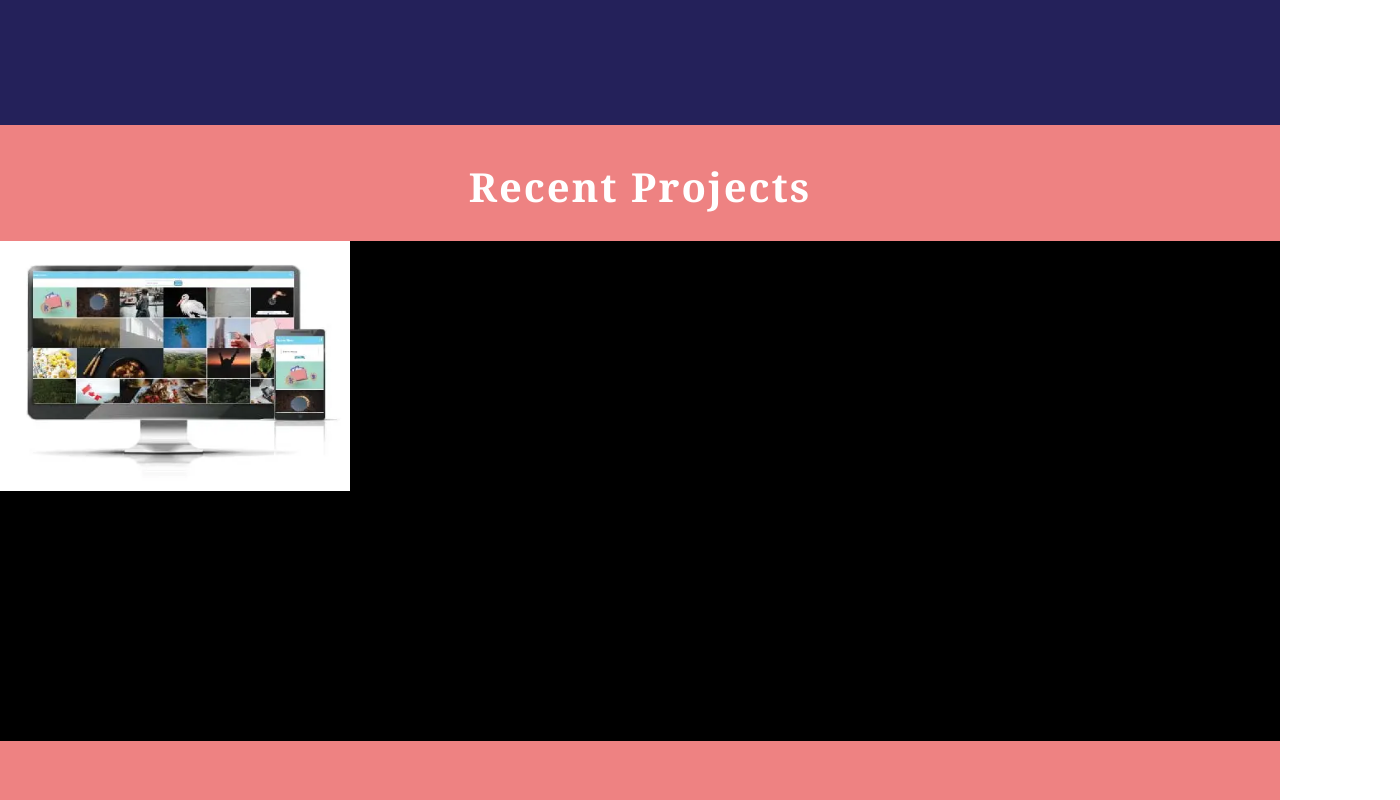
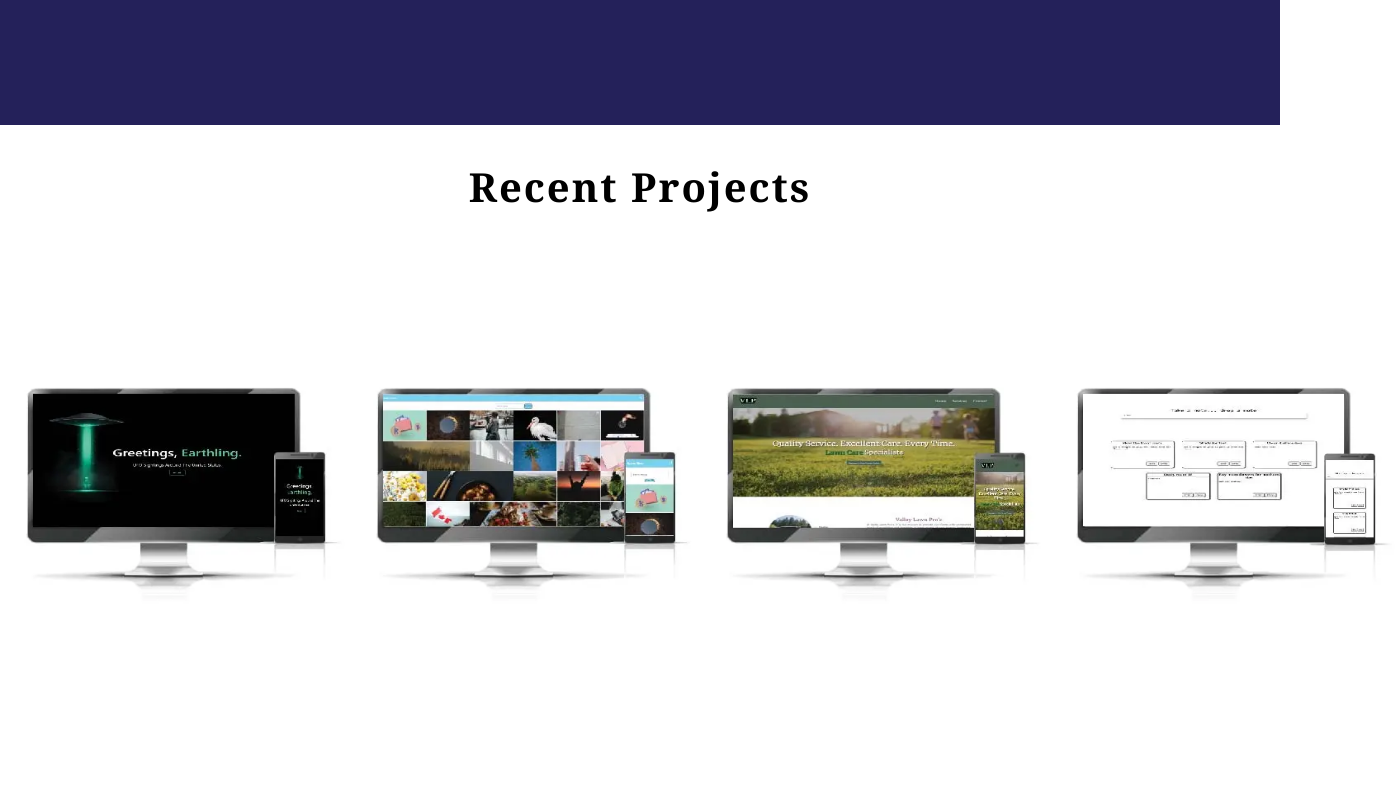
Before and after one commit to stetsonharding/devportfolio, a React (Create React App) app: page / in a window 1280 px wide. Shown: the part 2080-2880 px from the top of the page, 1400 px wide, since content can reach past the window. Built offline with nearby package versions, Linux system fonts and the light colour scheme.

Commit message:
displaying all recent projects and descriptions.

```diff
--- /dev/null
+++ b/src/RecentProjectData/RecentProjectData.js
@@ -0,0 +1,33 @@
+import ImageShop from "../assets/recentProjects/imageShop.webp";
+import ufoSightings from "../assets/recentProjects/ufoSightings.webp";
+import ValleyLawnPros from "../assets/recentProjects/valleyLawnPros.webp";
+import noteDrop from "../assets/recentProjects/noteDrop.webp";
+
+export const RecentProjectData = [
+  {
+    id: 1,
+    Imgsrc: ufoSightings,
+    Imgalt: "UFO Sightings Website Layout.",
+    description:
+      "Information on UFO sightings based on users state selection in the USA.",
+  },
+  {
+    id: 2,
+    Imgsrc: ImageShop,
+    Imgalt: "Image Shop Website Layout.",
+    description:
+      "Mock up eccomerce website, allowing the user to search and add/remove images from cart as well as favorite for later use.",
+  },
+  {
+    id: 3,
+    Imgsrc: ValleyLawnPros,
+    Imgalt: "Valley Lawn Pros Website Layout.",
+    description: "Website I built for a local landscaping company.",
+  },
+  {
+    id: 4,
+    Imgsrc: noteDrop,
+    Imgalt: "Note Drop Website Layout.",
+    description: "CRUD application for taking/removing notes.",
+  },
+];
--- a/src/components/RecentProject.js
+++ b/src/components/RecentProject.js
@@ -4,17 +4,38 @@ import "../css/RecentProject.css";
 
 import ImageShop from "../assets/recentProjects/imageShop.webp";
 
-function RecentProject() {
-  const [displayImgInfo, setDisplayImgInfo] = useState(true);
+function RecentProject(props) {
+  const [displayImgInfo, setDisplayImgInfo] = useState(false);
+
+  const hoverImage = (e) => {
+    e.preventDefault();
+
+    setDisplayImgInfo(!displayImgInfo);
+  };
+
   return (
-    <div className="recent-project-container">
+    <div className="recent-project-container" style={{ width: "100%" }}>
       <div className="recent-project-image">
         <img
           className="project-image"
-          src={ImageShop}
-          alt="Mock up"
+          onMouseEnter={(e) => hoverImage(e)}
+          onMouseLeave={(e) => hoverImage(e)}
+          src={props.imgSrc}
+          alt={props.imgAlt}
           style={{ height: "250px", width: "350px" }}
         />
+        {displayImgInfo && (
+          <p
+            style={{
+              color: "black",
+              textAlign: "center",
+              padding: "0",
+              marginTop: "0",
+            }}
+          >
+            {props.description}
+          </p>
+        )}
       </div>
       <div classname="recent-project-tech-stack"></div>
     </div>
--- a/src/containers/RecentProjectsContainer.js
+++ b/src/containers/RecentProjectsContainer.js
@@ -1,6 +1,8 @@
 import React from "react";
 
 import "../css/RecentProjectsContainer.css";
+
+import { RecentProjectData } from "../RecentProjectData/RecentProjectData.js";
 
 import RecentProject from "../components/RecentProject";
 
@@ -9,11 +11,26 @@ function RecentProjectsContainer() {
     <div className="recent-projects-container">
       <div className="section-heading">
         {" "}
-        <h1 className="heading">Recent Projects</h1>
+        <h1 style={{ color: "black" }} className="heading">
+          Recent Projects
+        </h1>
       </div>
 
-      <div className="recent-projects">
-        <RecentProject />
+      <div
+        className="recent-projects"
+        style={{
+          display: "flex",
+        }}
+      >
+        {RecentProjectData.map((recentProject) => {
+          return (
+            <RecentProject
+              imgSrc={recentProject.Imgsrc}
+              imgAlt={recentProject.Imgalt}
+              description={recentProject.description}
+            />
+          );
+        })}
       </div>
     </div>
   );
--- a/src/css/RecentProject.css
+++ b/src/css/RecentProject.css
@@ -1,5 +1,12 @@
 .recent-project-container {
-  background-color: black;
+  /* background-color: black; */
 
   height: 500px;
+  display: flex;
+  justify-content: center;
+  align-items: center;
 }
+
+.recent-project-image {
+  width: 350px;
+}
--- a/src/css/RecentProjectsContainer.css
+++ b/src/css/RecentProjectsContainer.css
@@ -1,5 +1,5 @@
 .recent-projects-container {
   width: 100%;
   height: 750px;
-  background-color: rgb(238, 130, 130);
+  /* background-color: rgb(238, 130, 130); */
 }
```
